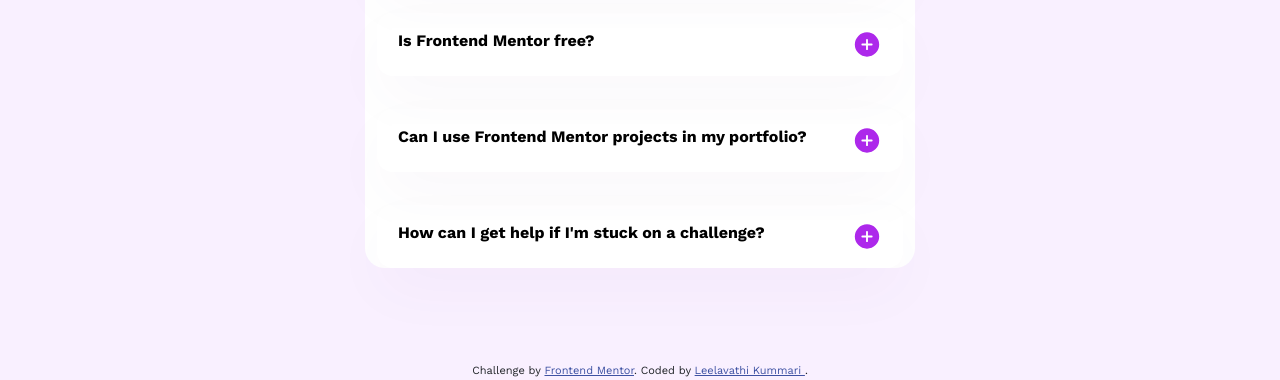
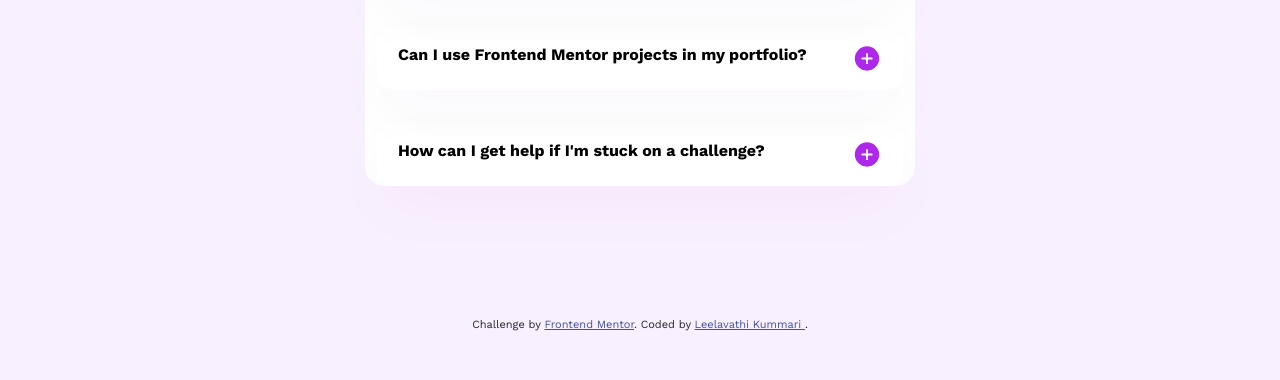
Before and after one commit to lillyleela/faq-accordion, a plain HTML site: page index.html in a window 1280 px wide. Shown: the part 483-863 px from the top of the page. After the commit the page ends 817 px from the top, so only its background shows below. Drawn offline with nearby package versions, Linux system fonts and the light colour scheme.

Commit message:
Update style.css

```diff
--- a/assets/css/style.css
+++ b/assets/css/style.css
@@ -22,7 +22,7 @@
   justify-content: center;
   flex-direction: column;
   width: 550px;
-  margin-top: 300px;
+  margin-top: 218px;
   height: auto;
   margin-bottom: 95px;
 }
```
